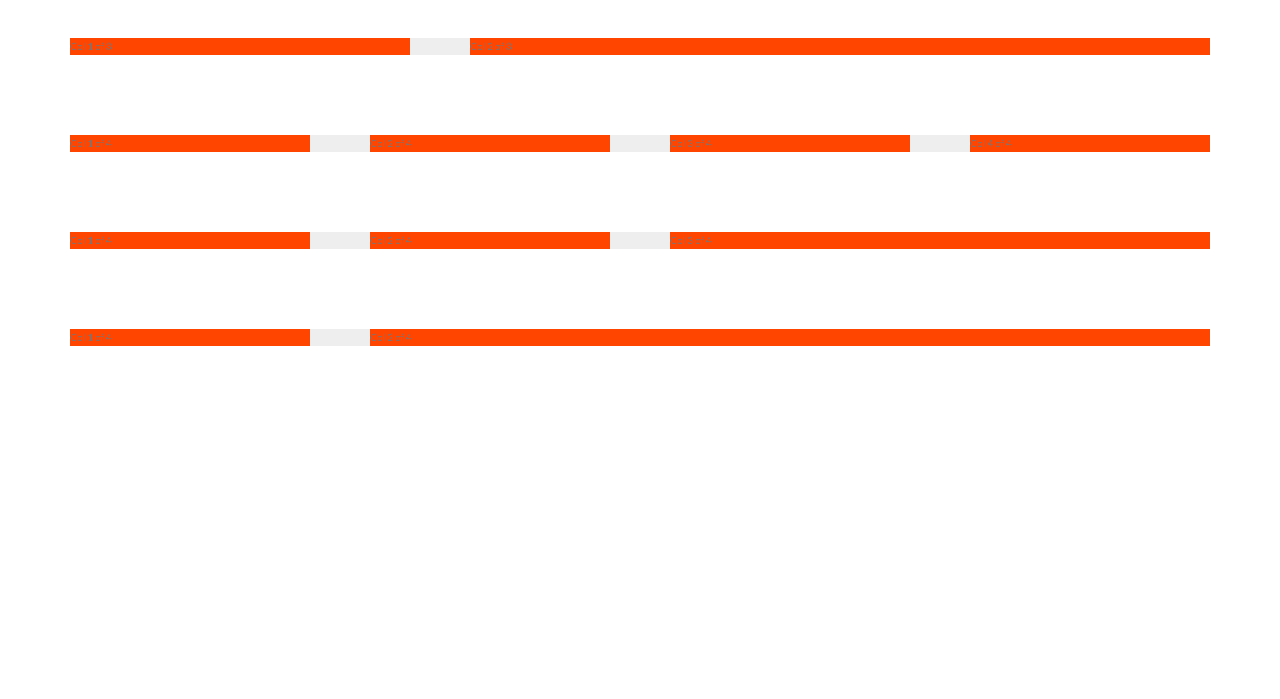
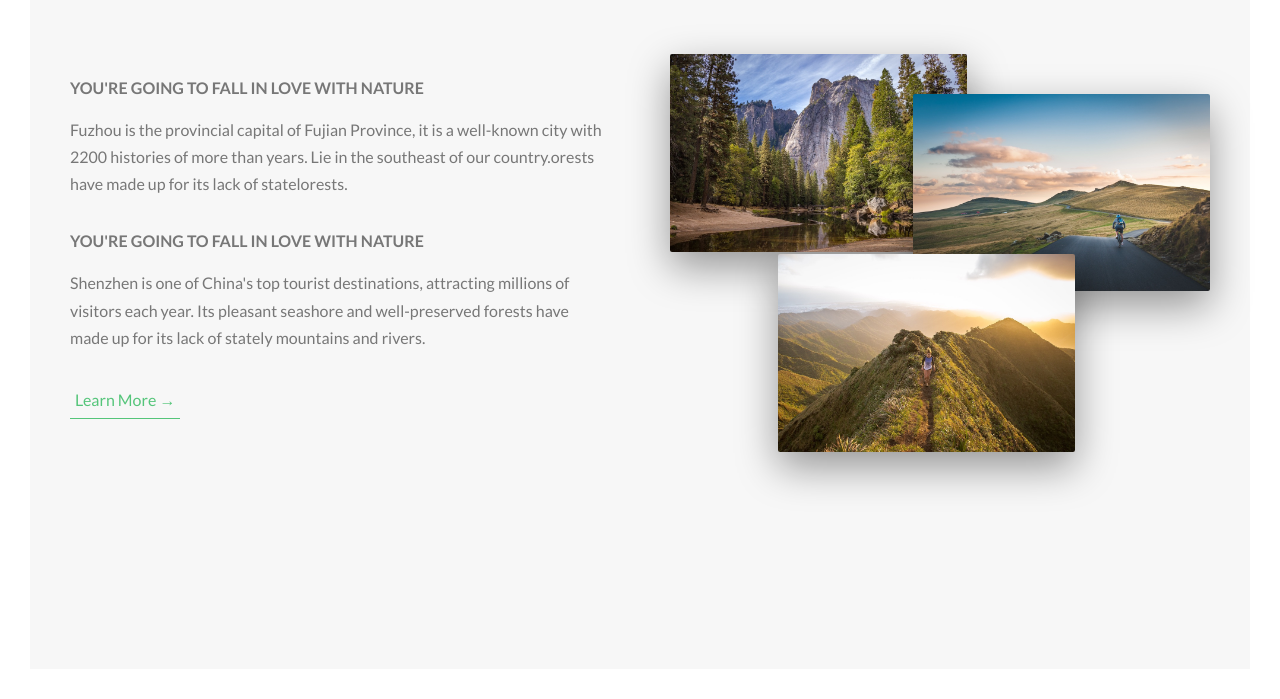
Before and after one commit to skyeagless/CSS3_Demo, a website: page Test_Natours/index.html in a window 1280 px wide. Shown: the part 946-1645 px from the top of the page. Before the commit the page ends 1322 px from the top, so only its background shows below. Drawn offline with Linux system fonts and the light colour scheme.

Commit message:
add_about_section

```diff
--- a/Test_Natours/index.html
+++ b/Test_Natours/index.html
@@ -26,74 +26,43 @@
       </div>
   </header>
 
-  <section class="grid-test">
-      <div class="row">
-          <div class="col-1-of-2">
-              Col 1 of 2
-          </div>
-          <div class="col-1-of-2">
-              Col 2 of 2
-          </div>
+  <main>
+      <section class="section-about">
+          <div class="u-center-text u-margin-bottom-8">
+              <h2 class="heading-secondary">
+                  Exciting tours for adventurous people
+              </h2>
           </div>
 
           <div class="row">
-          <div class="col-1-of-3">
-              Col 1 of 3
+              <div class="col-1-of-2">
+                  <h3 class="heading-tertiary u-margin-bottom-small">
+                    You're going to fall in love with nature
+                  </h3>
+                  <p class="paragraph">
+                      Fuzhou is the provincial capital of Fujian Province, it is a well-known city with 2200 histories of more than years. Lie in the southeast of our country.orests have made up for its lack of statelorests.
+
+                  <h3 class="heading-tertiary u-margin-bottom-small">
+                      You're going to fall in love with nature
+                  </h3>
+                  <p class="paragraph">
+                      Shenzhen is one of China's top tourist destinations, attracting millions of visitors each year. Its pleasant seashore and well-preserved forests have made up for its lack of stately mountains and rivers.
+                  </p>
+
+                  <a href="#" class="btn-text">
+                      Learn More &rarr;
+                  </a>
               </div>
-          <div class="col-1-of-3">
-              Col 2 of 3
-          </div>
-          <div class="col-1-of-3">
-              Col 3 of 3
+              <div class="col-1-of-2">
+                  <div class="composition">
+                      <img src="img/nat-1-large.jpg"  class="photo photo_p1">
+                      <img src="img/nat-2-large.jpg"  class="photo photo_p2">
+                      <img src="img/nat-3-large.jpg"  class="photo photo_p3">
                   </div>
               </div>
-
-      <div class="row">
-          <div class="col-1-of-3">
-              Col 1 of 3
           </div>
-          <div class="col-2-of-3">
-              Col 2 of 3
-          </div>
-      </div>
-
-      <div class="row">
-          <div class="col-1-of-4">
-              Col 1 of 4
-          </div>
-          <div class="col-1-of-4">
-              Col 2 of 4
-          </div>
-          <div class="col-1-of-4">
-              Col 3 of 4
-          </div>
-          <div class="col-1-of-4">
-              Col 4 of 4
-          </div>
-      </div>
-
-      <div class="row">
-          <div class="col-1-of-4">
-              Col 1 of 4
-          </div>
-          <div class="col-1-of-4">
-              Col 2 of 4
-          </div>
-          <div class="col-2-of-4">
-              Col 3 of 4
-          </div>
-      </div>
-
-      <div class="row">
-          <div class="col-1-of-4">
-              Col 1 of 4
-          </div>
-          <div class="col-3-of-4">
-              Col 2 of 4
-          </div>
-      </div>
-
       </section>
+  </main>
 
 </body>
 
--- a/Test_Natours/sass/abstracts/variables.scss
+++ b/Test_Natours/sass/abstracts/variables.scss
@@ -4,8 +4,12 @@ $color-primary-dark:#28b485;
 $color-gray-dark: #777;
 $color-white: #fff;
 $color-black: #000;
+$color-gray-light_1: #f7f7f7;
 
 //grid
 $grid-width: 114rem;
 $gutter-vertical: 8rem;
 $gutter-horizontal: 6rem;
+
+
+$default-font-size: 1.6rem;
--- a/Test_Natours/sass/base/base.scss
+++ b/Test_Natours/sass/base/base.scss
@@ -8,7 +8,7 @@
   box-sizing: inherit;
 }
 
-/*定义root font-size*/
+/*定义root font-size,1rem相当于多少px*/
 html{
   font-size: 62.5%
 }
--- /dev/null
+++ b/Test_Natours/sass/components/about_section.scss
@@ -0,0 +1,53 @@
+.section-about{
+  background-color: $color-gray-light_1;
+  padding: 25rem 0;
+  margin-top: -20vh;
+
+  .u-center-text{
+    text-align:center;
+    margin: 0 auto;
+    .heading-secondary{
+      font-size: 3.5rem;
+      text-transform: uppercase;
+      font-weight: 700;
+      background-image: linear-gradient(to right, $color-primary-light,$color-primary-dark);
+      display: inline-block;
+      //规定背景的绘制区域
+      -webkit-background-clip: text;
+      color: transparent;
+
+      letter-spacing: .2rem;
+      transition: all .2s;
+
+      &:hover{
+        //一个元素在二维平面上的倾斜转换
+        transform: skewY(2deg) skewX(15deg) scale(1.05);
+        text-shadow: .5rem 1rem 2rem rgba($color-black,.3);
+      }
+    }
+  }
+
+  .u-margin-bottom-8{
+    margin-bottom: 8rem;
+  }
+
+  .row{
+    .col-1-of-2{
+      .heading-tertiary{
+        font-size: 1.6rem;
+        font-weight: 700;
+        text-transform: uppercase;
+      }
+      .u-margin-bottom-small{
+        margin-bottom: 1.5rem;
+      }
+      .paragraph{
+        font-size: 1.6rem;
+        &:not(:last-child){
+          margin-bottom: 3rem;
+        }
+      }
+    }
+  }
+
+}
--- a/Test_Natours/sass/components/button.scss
+++ b/Test_Natours/sass/components/button.scss
@@ -61,3 +61,25 @@
   }  https://segmentfault.com/q/1010000003867335 */
   animation-fill-mode: backwards;
 }
+
+.btn-text{
+  &:link,&:visited{
+    font-size: $default-font-size;
+    color: $color-primary;
+    display: inline-block;
+    text-decoration: none;
+    border-bottom: 1px solid $color-primary;
+    padding: .5rem;
+    transition: all .2s;
+  }
+  &:hover{
+    background-color: $color-primary;
+    color:$color-white;
+    box-shadow: 0 1rem 2rem rgba($color-black,.15);
+    transform: translateY(-.2rem);
+  }
+  &:active{
+    box-shadow: 0 .5rem 1rem rgba($color-black,.15);
+    transform: translateY(0);
+  }
+}
--- /dev/null
+++ b/Test_Natours/sass/components/composition.scss
@@ -0,0 +1,36 @@
+.composition{
+  position: relative;
+  .photo{
+    width: 55%;
+    box-shadow: 0 1.5rem 4rem rgba($color-black,.4);
+    border-radius: 2px;
+    position: absolute;
+    z-index:10;
+    transition: all .2s;
+    &:hover{
+      transform: scale(1.05);
+      box-shadow: 0 2.5rem 4rem rgba($color-black,.5);
+      //弹起来的在最外层
+      z-index: 20;
+    }
+  }
+
+  //当触碰到整个composition时，选择没有hover状态的所有photo
+  &:hover .photo:not(:hover){
+    transform: scale(0.95);
+  }
+
+  .photo_p1{
+      left: 0;
+      top: -2rem;
+  }
+  .photo_p2{
+    right: 0;
+    top: 2rem;
+  }
+  .photo_p3{
+    left: 20%;
+    top: 18rem;
+  }
+
+}
--- a/Test_Natours/sass/components/grid.scss
+++ b/Test_Natours/sass/components/grid.scss
@@ -1,6 +1,6 @@
 .row{
   max-width: $grid-width;
-  background-color: #eee;
+
   //居中
   margin: 0 auto ;
   //最后一行不需要margin-bottom
@@ -12,7 +12,6 @@
 
   //属性选择器，以col为prefix的class
   [class^="col-"]{
-    background-color: orangered;
     float: left;
     &:not(:last-child){
       margin-right: $gutter-horizontal;
--- a/Test_Natours/sass/components/header.scss
+++ b/Test_Natours/sass/components/header.scss
@@ -1,11 +1,7 @@
 .header{
   /*vh：1vh等于视口高度的1%。*/
   height: 95vh;
-  background-image: linear-gradient(
-                  to right bottom,
-                  rgba($color-primary-light, 0.8),
-                  rgba($color-primary-dark, 0.8)),
-  url("../../img/hero.jpg");
+
   /*此时会保持图像的纵横比并将图像缩放成将完全覆盖背景定位区域的最小大小。*/
   background-size: cover;
   /*设置背景图像的起始位置*/
--- a/Test_Natours/sass/main.scss
+++ b/Test_Natours/sass/main.scss
@@ -9,3 +9,10 @@
 @import "components/button";
 @import "components/header";
 @import "components/grid";
+@import "components/about_section";
+@import "components/composition";
+
+.header{
+  background-image: linear-gradient(to right bottom,rgba($color-primary-light, 0.8),rgba($color-primary-dark, 0.8)),
+  url("../img/hero.jpg");
+}
```
Also changed, not shown: Test_Natours/css/style.css. Lines whose indentation alone changed are shown as unchanged.
